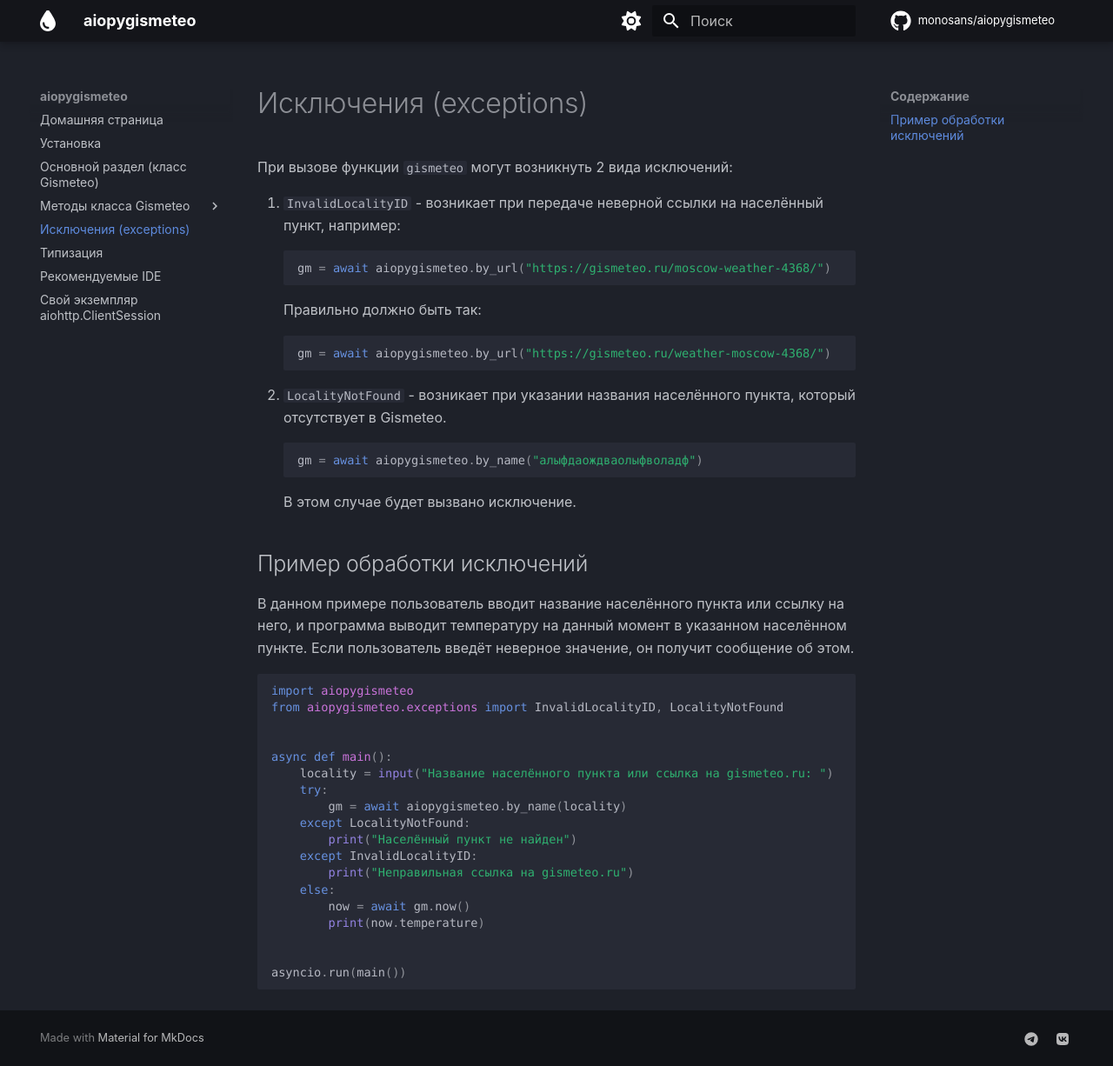
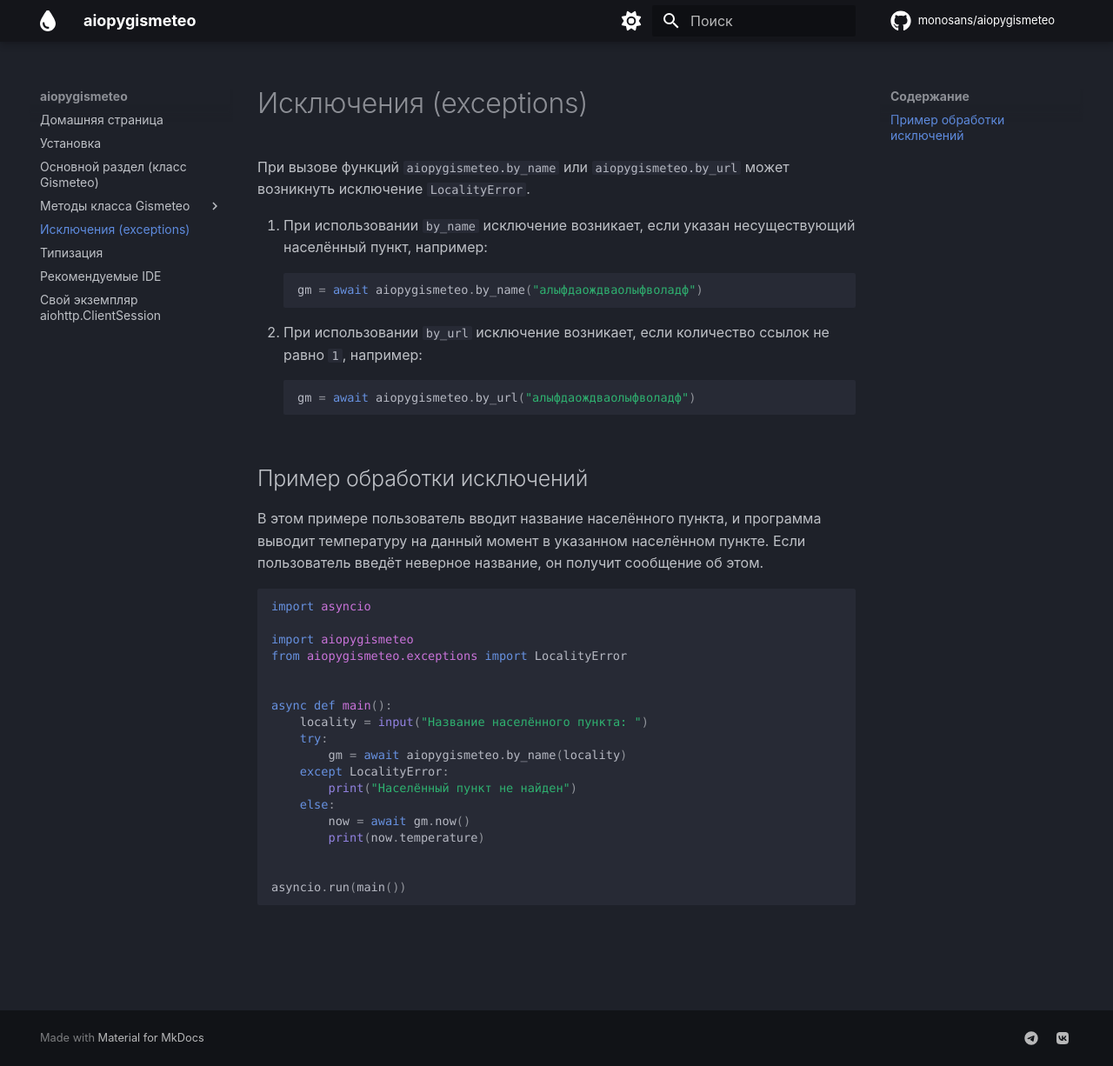
Before and after one commit to monosans/aiopygismeteo, an MkDocs documentation site: the page built from docs/exceptions.md, in a window 1280 px wide and 1226 px high. Shown: the whole window at 87% size. Built offline with MkDocs 1.6.1 and Material for MkDocs 9.7.7, drawn with Linux system fonts in a browser that asks for light colours; comment, search, counter and statistics services are not loaded.

Commit message:
Rename exceptions into LocalityError

````diff
--- a/docs/exceptions.md
+++ b/docs/exceptions.md
@@ -1,38 +1,33 @@
 # Исключения (exceptions)
 
-При вызове функции `gismeteo` могут возникнуть 2 вида исключений:
+При вызове функций `aiopygismeteo.by_name` или `aiopygismeteo.by_url` может возникнуть исключение `LocalityError`.
 
-1. `InvalidLocalityID` - возникает при передаче неверной ссылки на населённый пункт, например:
-   ```python
-   gm = await aiopygismeteo.by_url("https://gismeteo.ru/moscow-weather-4368/")
-   ```
-   Правильно должно быть так:
-   ```python
-   gm = await aiopygismeteo.by_url("https://gismeteo.ru/weather-moscow-4368/")
-   ```
-2. `LocalityNotFound` - возникает при указании названия населённого пункта, который отсутствует в Gismeteo.
+1. При использовании `by_name` исключение возникает, если указан несуществующий населённый пункт, например:
    ```python
    gm = await aiopygismeteo.by_name("алыфдаождваолыфволадф")
    ```
-   В этом случае будет вызвано исключение.
+2. При использовании `by_url` исключение возникает, если количество ссылок не равно `1`, например:
+   ```python
+   gm = await aiopygismeteo.by_url("алыфдаождваолыфволадф")
+   ```
 
 ## Пример обработки исключений
 
-В данном примере пользователь вводит название населённого пункта или ссылку на него, и программа выводит температуру на данный момент в указанном населённом пункте. Если пользователь введёт неверное значение, он получит сообщение об этом.
+В этом примере пользователь вводит название населённого пункта, и программа выводит температуру на данный момент в указанном населённом пункте. Если пользователь введёт неверное название, он получит сообщение об этом.
 
 ```python
+import asyncio
+
 import aiopygismeteo
-from aiopygismeteo.exceptions import InvalidLocalityID, LocalityNotFound
+from aiopygismeteo.exceptions import LocalityError
 
 
 async def main():
-    locality = input("Название населённого пункта или ссылка на gismeteo.ru: ")
+    locality = input("Название населённого пункта: ")
     try:
         gm = await aiopygismeteo.by_name(locality)
-    except LocalityNotFound:
+    except LocalityError:
         print("Населённый пункт не найден")
-    except InvalidLocalityID:
-        print("Неправильная ссылка на gismeteo.ru")
     else:
         now = await gm.now()
         print(now.temperature)
````
Also changed, not shown: 3 other files.
